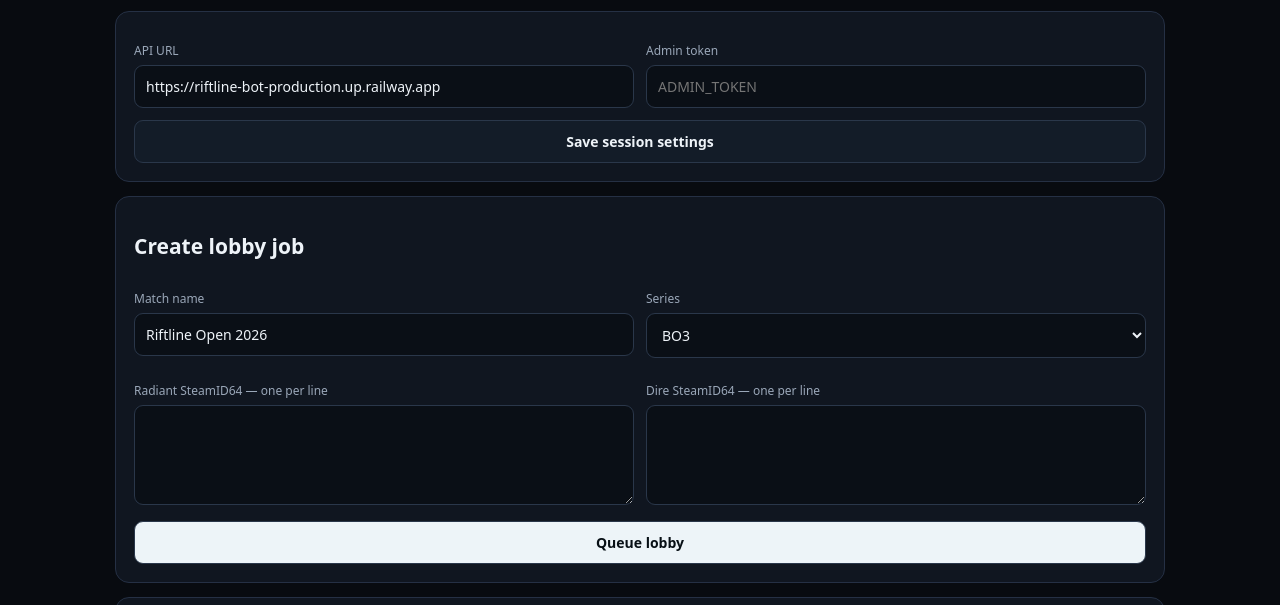
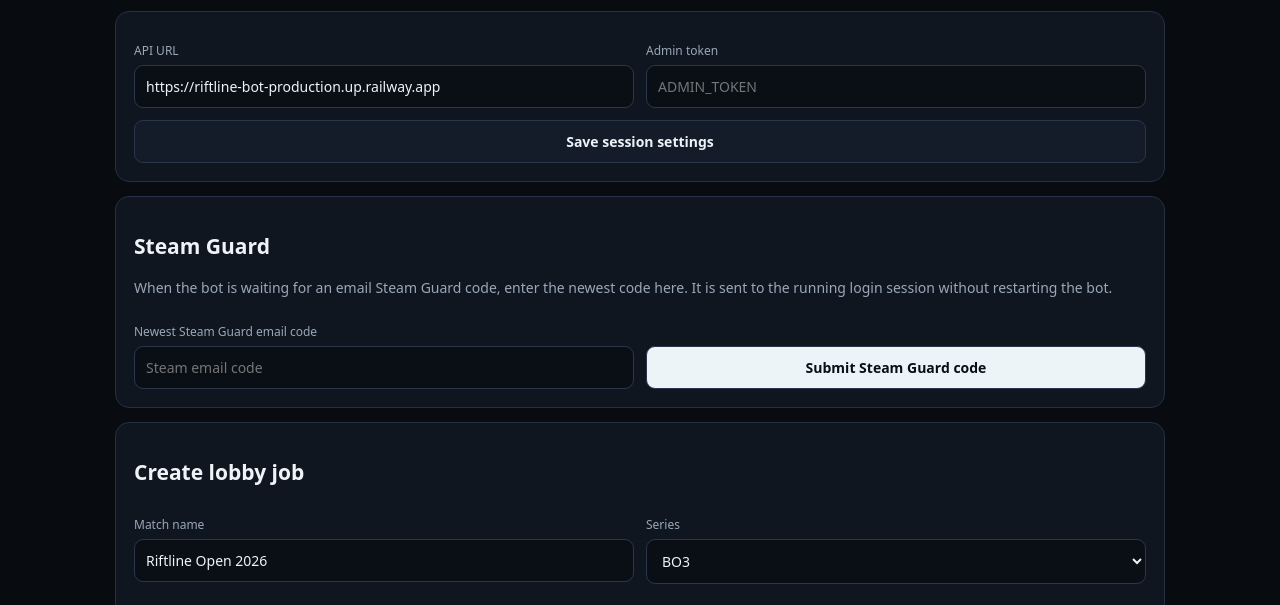
Before and after one commit to qweeexxf-sudo/Amateur-league, a website: page admin.html in a window 1280 px wide. Shown: the part 122-727 px from the top of the page. Drawn offline with Linux system fonts and the light colour scheme.

Commit message:
Add Steam Guard submission to admin

```diff
--- a/admin.html
+++ b/admin.html
@@ -1,6 +1,7 @@
 <!doctype html><html lang="en"><head><meta charset="utf-8"><meta name="viewport" content="width=device-width,initial-scale=1"><title>Riftline Admin</title><style>
 :root{color-scheme:dark}*{box-sizing:border-box}body{margin:0;background:#080b10;color:#eef3f8;font:14px system-ui,-apple-system,sans-serif}.w{width:min(1050px,calc(100% - 28px));margin:40px auto}h1{font-size:34px;margin:0 0 8px}p{color:#9aa7b8}.grid{display:grid;grid-template-columns:1fr 1fr;gap:12px}.card{background:#101620;border:1px solid #253044;border-radius:14px;padding:18px;margin:14px 0}label{display:block;color:#9aa7b8;font-size:12px;margin:12px 0 6px}input,select,textarea,button{width:100%;border:1px solid #2a374a;background:#0a0f16;color:#eef3f8;border-radius:9px;padding:11px;font:inherit}textarea{min-height:100px;resize:vertical}button{cursor:pointer;font-weight:800;background:#edf4f8;color:#081016;margin-top:12px}.secondary{background:#131c28;color:#eef3f8}.matches{display:grid;gap:10px}.match{border:1px solid #253044;border-radius:12px;padding:14px;background:#0c121a}.row{display:flex;gap:8px;flex-wrap:wrap}.row button{width:auto;min-width:90px}.status{color:#72f0c1}.err{color:#ff9b9b;white-space:pre-wrap}.mono{font-family:ui-monospace,monospace;color:#c8d2df}@media(max-width:700px){.grid{grid-template-columns:1fr}}</style></head><body><div class="w"><h1>Riftline Tournament Admin</h1><p>This page does not contain credentials. The admin token is kept only in this browser session. On GitHub Pages, set API URL to your deployed backend URL.</p>
 <div class="card"><div class="grid"><div><label>API URL</label><input id="api" value="https://riftline-bot-production.up.railway.app"></div><div><label>Admin token</label><input id="token" type="password" autocomplete="off" placeholder="ADMIN_TOKEN"></div></div><button class="secondary" onclick="save()">Save session settings</button></div>
+<div class="card"><h2>Steam Guard</h2><p>When the bot is waiting for an email Steam Guard code, enter the newest code here. It is sent to the running login session without restarting the bot.</p><div class="grid"><div><label>Newest Steam Guard email code</label><input id="guard" type="password" autocomplete="one-time-code" maxlength="10" placeholder="Steam email code"></div><div style="align-self:end"><button onclick="submitGuard()">Submit Steam Guard code</button></div></div><div id="guardOut" class="mono"></div></div>
 <div class="card"><h2>Create lobby job</h2><div class="grid"><div><label>Match name</label><input id="name" value="Riftline Open 2026"></div><div><label>Series</label><select id="bo"><option value="3">BO3</option><option value="5">BO5</option></select></div><div><label>Radiant SteamID64 — one per line</label><textarea id="rad"></textarea></div><div><label>Dire SteamID64 — one per line</label><textarea id="dire"></textarea></div></div><button onclick="createMatch()">Queue lobby</button><div id="createOut" class="mono"></div></div>
 <div class="card"><div class="row" style="justify-content:space-between;align-items:center"><h2>Matches</h2><button class="secondary" onclick="load()" style="width:auto">Refresh</button></div><div id="error" class="err"></div><div id="matches" class="matches"></div></div></div>
 <script>
@@ -12,6 +13,7 @@ function headers(){return {'Content-Type':'application/json','Authorization':'Be
 function base(){return $('api').value.trim().replace(/\/$/,'')}
 async function req(path,opt={}){const r=await fetch(base()+path,{...opt,headers:{...headers(),...(opt.headers||{})}});const t=await r.text();if(!r.ok)throw new Error(r.status+' '+t);return t?JSON.parse(t):null}
 function players(id){return $(id).value.split(/\n|,/).map(x=>x.trim()).filter(Boolean)}
+async function submitGuard(){try{save();const code=$('guard').value.trim();if(!code)throw new Error('Enter the newest Steam Guard code');await req('/api/steam/guard',{method:'POST',body:JSON.stringify({code})});$('guard').value='';$('guardOut').textContent='Code sent to the active Steam login session.'}catch(e){$('guardOut').textContent=e.message}}
 async function createMatch(){try{save();const x=await req('/api/matches',{method:'POST',body:JSON.stringify({name:$('name').value,bestOf:Number($('bo').value),radiant:players('rad'),dire:players('dire')})});$('createOut').textContent='Queued · password '+x.password;await load()}catch(e){$('createOut').textContent=e.message}}
 async function action(id,a){try{await req('/api/matches/'+encodeURIComponent(id)+'/action',{method:'POST',body:JSON.stringify({action:a})});await load()}catch(e){$('error').textContent=e.message}}
 function esc(s){return String(s??'').replace(/[&<>"']/g,c=>({'&':'&amp;','<':'&lt;','>':'&gt;','"':'&quot;',"'":'&#39;'}[c]))}
```
